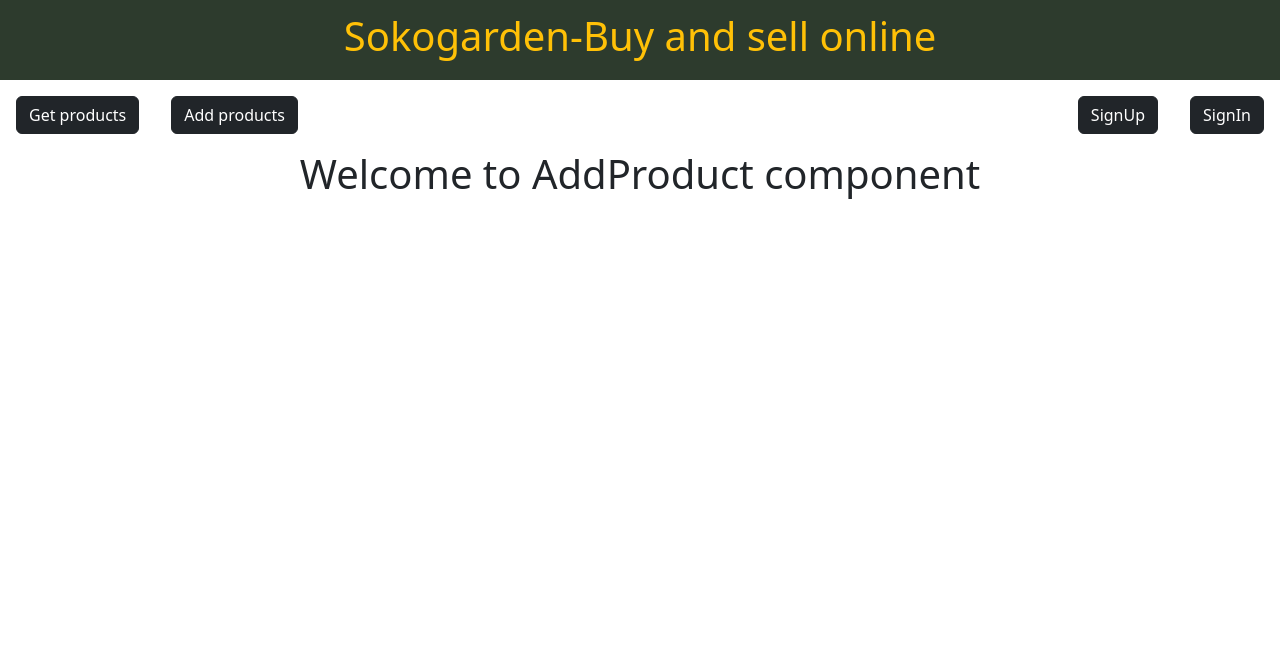
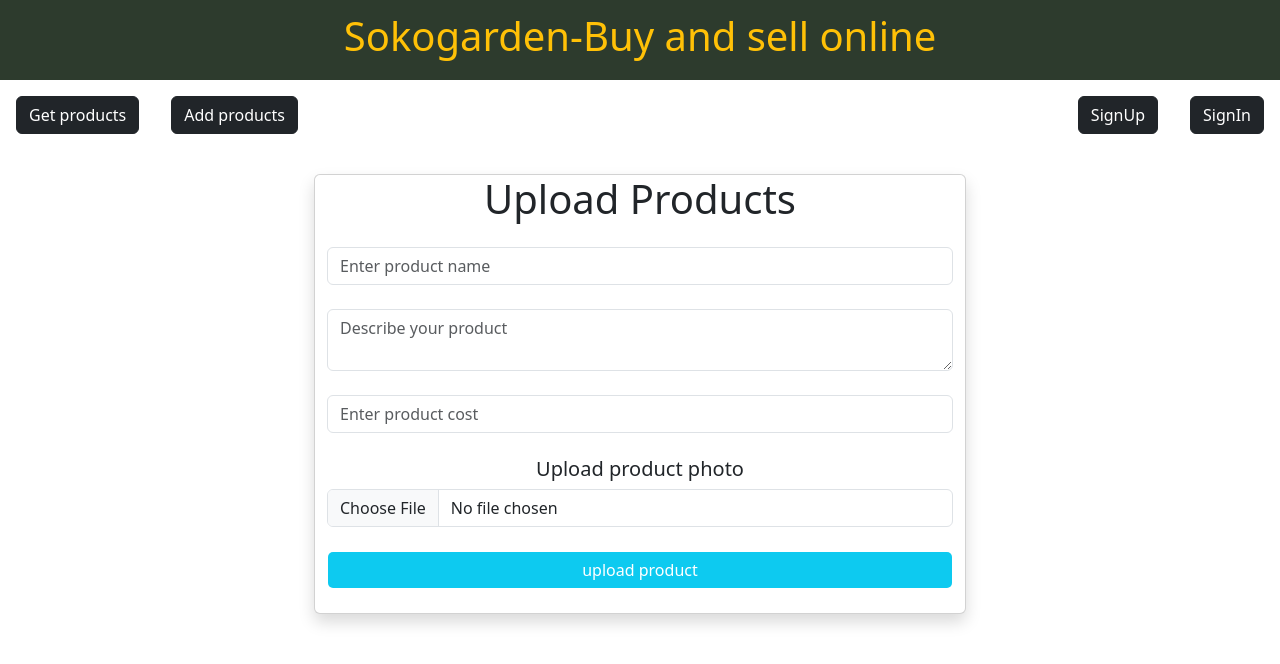
Before and after one commit to Crispus-byt/Full-stack-sokogarden-, a React (Create React App) app: page /addproducts in a window 1280 px wide. Shown: the top 664 px of the page. Built offline with nearby package versions, Linux system fonts and the light colour scheme.

Commit message:
full-stack

```diff
--- a/src/components/AddProduct.jsx
+++ b/src/components/AddProduct.jsx
@@ -1,10 +1,127 @@
 import React from 'react'
+import { useState } from 'react'
+import axios from 'axios'
 
 const AddProduct = () => {
+
+  const[product_name,setProductname]=useState('')
+
+  const[product_description,setProductdescription]=useState('')
+
+  const[product_cost,setProductcost]=useState('')
+
+  const[product_photo,setProductphoto]=useState('')
+
+
+
+  const[success,setSuccess]=useState('')
+
+  const[loading,setLoading]=useState('')
+
+  const[error,SetError]=useState('')
+
+
+  const submit=async(e) =>{
+
+    e.preventDefault()
+
+    setLoading('Please wait...')
+
+
+    try {
+
+      const data=new FormData()
+      data.append('product_name',product_name)
+      data.append('product_description',product_description)
+      data.append('product_cost',product_cost)
+      data.append('product_photo',product_photo)
+
+
+
+      const response=await axios.post('http://crispus.alwaysdata.net/api/addproducts',data)
+
+      setLoading('')
+
+      setSuccess(response.data.message)
+
+      setProductname('')
+      setProductdescription('')
+      setProductcost('')
+      setProductphoto('')
+
+
+    } catch (error) {
+      setLoading('')
+      SetError(error.message)
+
+    }
+
+
+  }
+
+
+
+
+
+
   return (
-    <div>
-      <h1>Welcome to AddProduct component</h1>
-    </div>
+
+
+    <section className='row justify-content-center mt-4'>
+
+      <div className='card shadow col-md-6'>
+
+      <h1>Upload Products</h1>
+
+      <form action="" onSubmit={submit} >
+
+        <p className='text-warning'>{loading}</p>
+        <p className='text-success'>{success}</p>
+        <p className='text-danger'>{error}</p>
+
+
+
+        <input type="text" placeholder='Enter product name ' className='form-control' value={product_name} onChange={(e)=>setProductname(e.target.value)} required/>
+
+      <br />
+
+      <textarea name="" id="" placeholder='Describe your product ' className='form-control' value={product_description} onChange={(e)=>setProductdescription(e.target.value)} required></textarea>
+      <br />
+
+      <input type="" placeholder='Enter product cost ' className='form-control' value={product_cost} onChange={(e)=>setProductcost(e.target.value)} required/>
+
+      <br />
+
+      <h5>Upload product photo</h5>
+      <input
+       type="file"
+       className='form-control'
+       accept='image/*'
+       onChange={(e)=>setProductphoto(e.target.files[0])} required/>
+      <br />
+
+      <input type="submit" className='btn bg-info text-white form-control w-100' value='upload product' />
+      <br />
+      <br />
+
+
+
+
+
+
+
+
+
+
+
+      </form>
+
+      </div>
+
+
+
+
+    </section>
   )
 }
 
```
